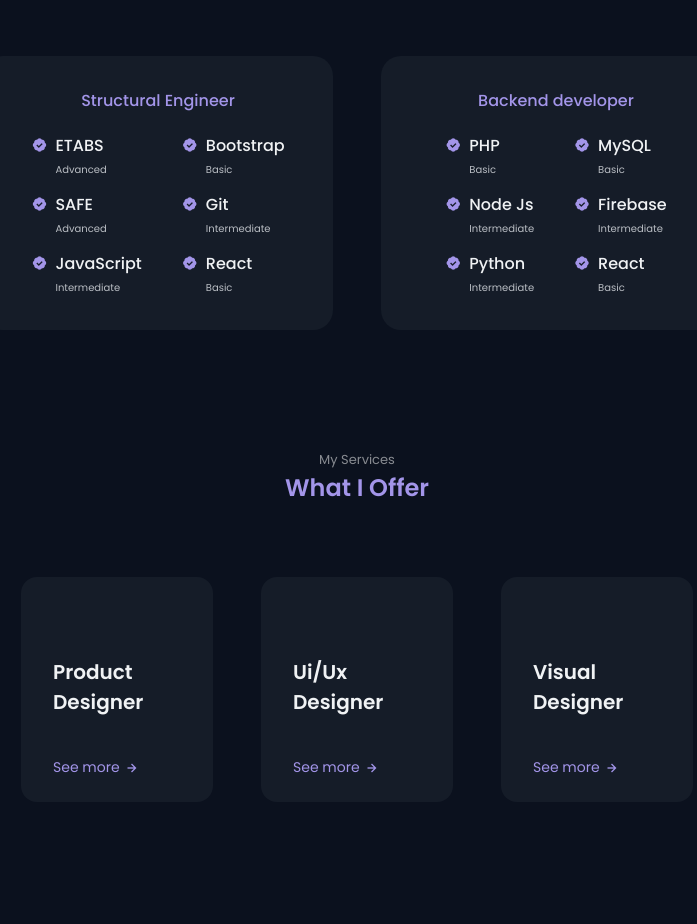
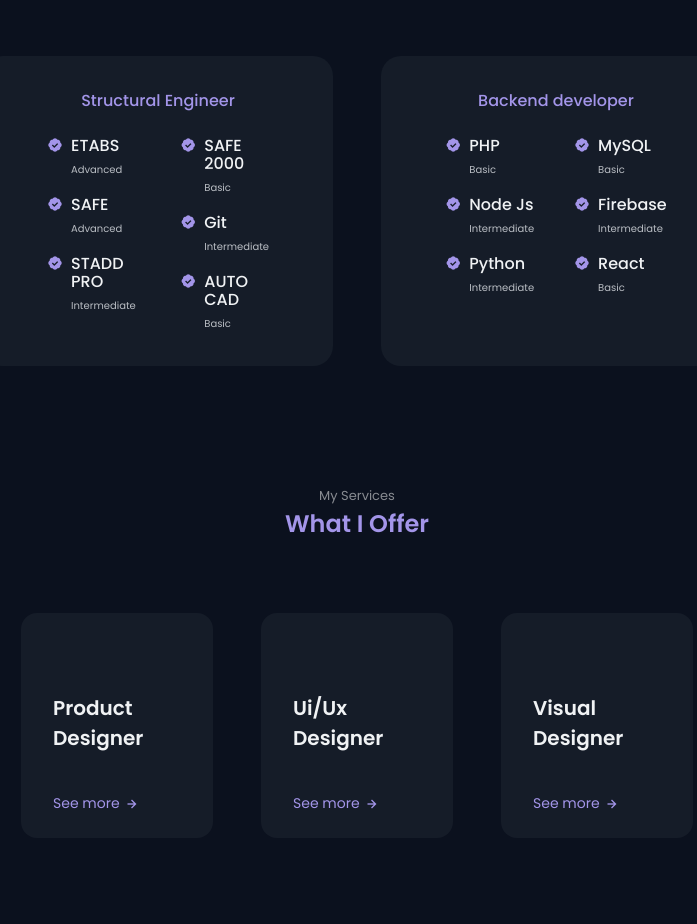
Before and after one commit to SagarSuryawanshiGujar/Portfolio, a plain HTML site: page index.html in a window 1280 px wide. Shown: the part 1560-2484 px from the top of the page, without its empty margins (283-980 px from the left). Drawn offline with nearby package versions, Linux system fonts and the light colour scheme.

Commit message:
Update index.html

```diff
--- a/index.html
+++ b/index.html
@@ -179,7 +179,7 @@
                                 <i class='bx bxs-badge-check'></i>
 
                                 <div>
-                                    <h3 class="skills__name">JavaScript</h3>
+                                    <h3 class="skills__name">STADD PRO</h3>
                                     <span class="skills__level">Intermediate</span>
                                 </div>
                             </div>
@@ -192,7 +192,7 @@
                                 <i class='bx bxs-badge-check'></i>
 
                                 <div>
-                                    <h3 class="skills__name">Bootstrap</h3>
+                                    <h3 class="skills__name">SAFE 2000</h3>
                                     <span class="skills__level">Basic</span>
                                 </div>
                             </div>
@@ -210,7 +210,7 @@
                                 <i class='bx bxs-badge-check'></i>
 
                                 <div>
-                                    <h3 class="skills__name">React</h3>
+                                    <h3 class="skills__name">AUTO CAD</h3>
                                     <span class="skills__level">Basic</span>
                                 </div>
                             </div>
```
